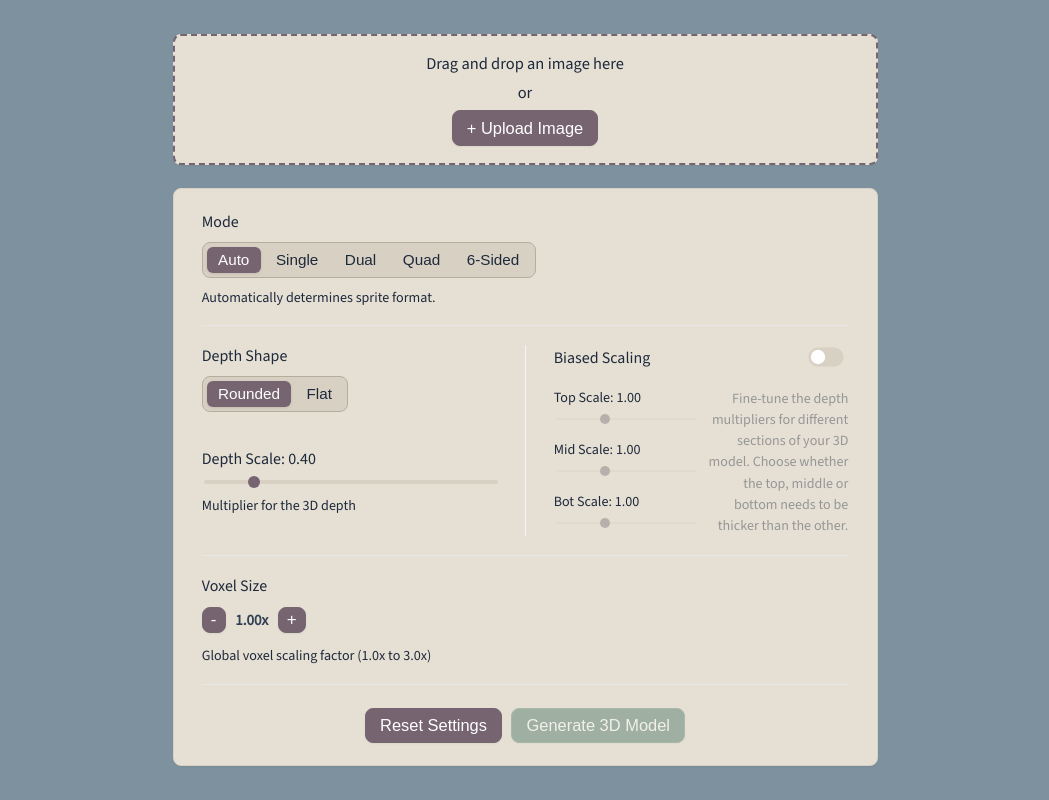
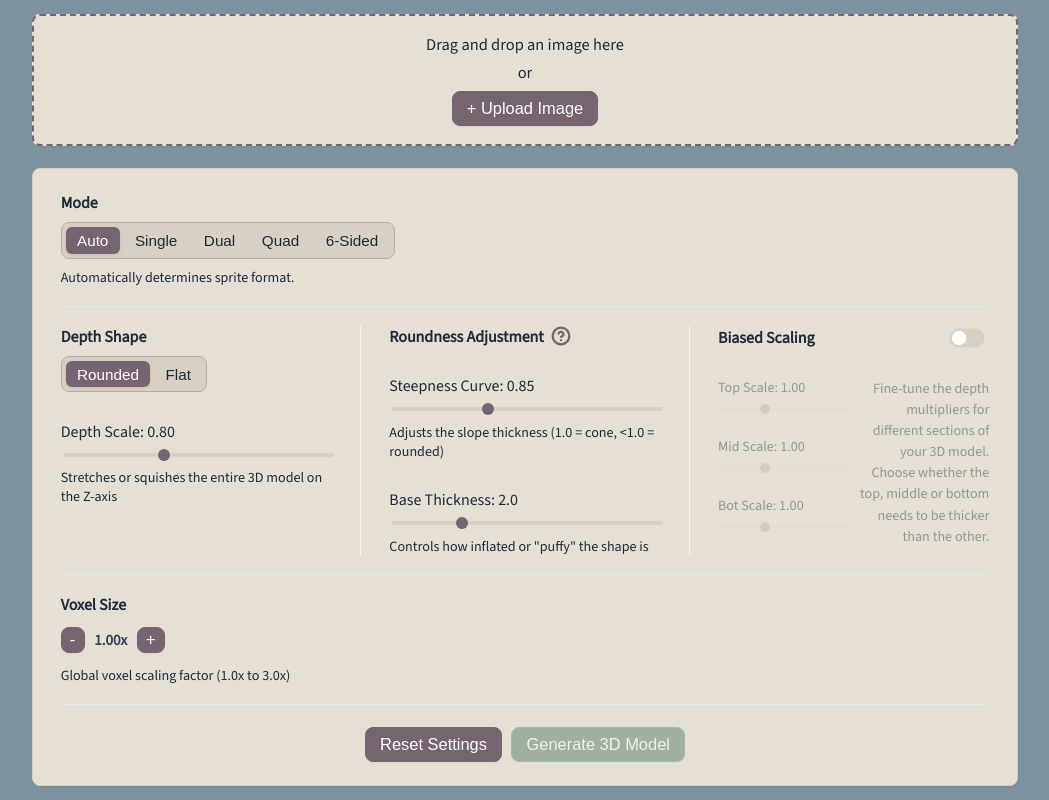
Before and after one commit to GazPrash/2d-to-3d-voxelizer, a React (Vite) app in the folder frontend/: page / in a window 1280 px wide. Shown: the whole page, without its empty margins (115-1164 px from the left). Built offline with nearby package versions, Linux system fonts and the light colour scheme.

Commit message:
added roundness sliders to the frontend

```diff
--- a/frontend/src/App.css
+++ b/frontend/src/App.css
@@ -22,7 +22,7 @@
 
 .content-wrapper {
     width: 100%;
-    max-width: 37.5rem;
+    max-width: 52.5rem;
     margin: 0 auto;
     display: flex;
     flex-direction: column;
@@ -32,7 +32,7 @@
 /* DROP ZONE */
 .drop-zone {
     width: 100%;
-    max-width: 37.5rem;
+    max-width: 52.5rem;
     margin: 0 auto;
     height: 7rem;
     border: 2px dashed #766471;
@@ -500,3 +500,48 @@ input:disabled + .switch-slider {
 .custom-checkbox:hover {
     border-color: #1e293b;
 }
+
+/* Tooltip */
+.tooltip-container {
+    position: relative;
+    display: inline-flex;
+    align-items: center;
+}
+
+.tooltip-container .tooltip-text {
+    visibility: hidden;
+    width: 220px;
+    background-color: #334155;
+    color: #fff;
+    text-align: center;
+    border-radius: 6px;
+    padding: 8px;
+    position: absolute;
+    z-index: 10;
+    bottom: 125%;
+    left: 50%;
+    margin-left: -110px;
+    opacity: 0;
+    transition: opacity 0.3s;
+    font-size: 0.75rem;
+    font-weight: 400;
+    pointer-events: none;
+    box-shadow: 0 4px 6px -1px rgba(0, 0, 0, 0.1);
+    line-height: 1.4;
+}
+
+.tooltip-container .tooltip-text::after {
+    content: "";
+    position: absolute;
+    top: 100%;
+    left: 50%;
+    margin-left: -5px;
+    border-width: 5px;
+    border-style: solid;
+    border-color: #334155 transparent transparent transparent;
+}
+
+.tooltip-container:hover .tooltip-text {
+    visibility: visible;
+    opacity: 1;
+}
--- a/frontend/src/App.tsx
+++ b/frontend/src/App.tsx
@@ -19,9 +19,11 @@ function App() {
   const [biasedScaleTop, setBiasedScaleTop] = useState(1.0);
   const [biasedScaleMiddle, setBiasedScaleMiddle] = useState(1.0);
   const [biasedScaleBottom, setBiasedScaleBottom] = useState(1.0);
-  const [depthScale, setDepthScale] = useState(0.4);
+  const [depthScale, setDepthScale] = useState(0.8);
   const [flatDepth, setFlatDepth] = useState(5.0);
   const [voxelScale, setVoxelScale] = useState(1.0);
+  const [capsulePower, setCapsulePower] = useState(0.85);
+  const [baseThickness, setBaseThickness] = useState(2.0);
   const [showCancel, setShowCancel] = useState(false);
 
   useEffect(() => {
@@ -110,7 +112,9 @@ function App() {
       depthScale: depthScale,
       flatDepth: flatDepth,
       linearity: true,
-      voxelScale: voxelScale
+      voxelScale: voxelScale,
+      capsulePower: capsulePower,
+      baseThickness: baseThickness
     };
 
     if (!filePath) {
@@ -213,7 +217,7 @@ function App() {
           <div className="settings-section">
             {/* Mode Selection */}
             <div className="setting-group full-width">
-              <label>Mode</label>
+              <label style={{ fontWeight: 600 }}>Mode</label>
               <div className="segmented-control">
                 {[
                   { id: 'auto', label: 'Auto' },
@@ -265,11 +269,11 @@ function App() {
           </div>
 
           <div className="settings-section">
-            <div className="setting-row">
+            <div className="setting-row" style={{ flexWrap: 'nowrap' }}>
               {/* LEFT COLUMN: Shape & Depth */}
-              <div style={{ display: 'flex', flexDirection: 'column', gap: '0.8rem', flex: 1 }}>
-                <div className="setting-group">
-                  <label>Depth Shape</label>
+              <div style={{ display: 'flex', flexDirection: 'column', gap: '1.5rem', flex: 1 }}>
+                <div className="setting-group" style={{ flex: 'none' }}>
+                  <label style={{ fontWeight: 600 }}>Depth Shape</label>
                   <div className="segmented-control">
                     {['Rounded', 'Flat'].map((s) => (
                       <button
@@ -293,7 +297,7 @@ function App() {
                 </div>
 
                 {shape !== 'flat' && (
-                  <div className="setting-group">
+                  <div className="setting-group" style={{ flex: 'none' }}>
                     <label>Depth Scale: {depthScale.toFixed(2)}</label>
                     <input
                       type="range"
@@ -302,12 +306,12 @@ function App() {
                       value={depthScale}
                       onChange={(e) => setDepthScale(parseFloat(e.target.value))}
                     />
-                    <p className="help-text">Multiplier for the 3D depth</p>
+                    <p className="help-text">Stretches or squishes the entire 3D model on the Z-axis</p>
                   </div>
                 )}
 
                 {shape === 'flat' && (
-                  <div className="setting-group">
+                  <div className="setting-group" style={{ flex: 'none' }}>
                     <label>Flat Depth: {flatDepth.toFixed(1)}</label>
                     <input
                       type="range"
@@ -322,10 +326,49 @@ function App() {
                 )}
               </div>
 
+              {/* MIDDLE COLUMN: Roundness Adjustment */}
+              <div style={{ display: 'flex', flexDirection: 'column', gap: '1.5rem', flex: 1, borderLeft: '1px solid #f1f5f9', paddingLeft: '1.5rem' }}>
+                <div className="setting-group" style={{ flex: 'none', flexDirection: 'row', alignItems: 'center', gap: '0.4rem' }}>
+                  <label style={{ fontWeight: 600 }}>Roundness Adjustment</label>
+                  <div className="tooltip-container">
+                    <svg width="20" height="20" viewBox="0 0 24 24" fill="none" stroke="#766471" strokeWidth="2.75" strokeLinecap="round" strokeLinejoin="round" style={{ cursor: 'help' }}>
+                      <circle cx="12" cy="12" r="10"></circle>
+                      <path d="M9.09 9a3 3 0 0 1 5.83 1c0 2-3 3-3 3"></path>
+                      <line x1="12" y1="17" x2="12.01" y2="17"></line>
+                    </svg>
+                    <span className="tooltip-text">Use these settings along with the Depth Scale to control the core curvature of your model. Trial and Error is recommended.</span>
+                  </div>
+                </div>
+                <div className="setting-group" style={{ opacity: shape === 'flat' ? 0.4 : 1, flex: 'none' }}>
+                  <label>Steepness Curve: {capsulePower.toFixed(2)}</label>
+                  <input
+                    type="range"
+                    className="range-slider"
+                    min="0.5" max="1.5" step="0.05"
+                    value={capsulePower}
+                    onChange={(e) => setCapsulePower(parseFloat(e.target.value))}
+                    disabled={shape === 'flat'}
+                  />
+                  <p className="help-text">Adjusts the slope thickness (1.0 = cone, &lt;1.0 = rounded)</p>
+                </div>
+                <div className="setting-group" style={{ opacity: shape === 'flat' ? 0.4 : 1, flex: 'none' }}>
+                  <label>Base Thickness: {baseThickness.toFixed(1)}</label>
+                  <input
+                    type="range"
+                    className="range-slider"
+                    min="1.0" max="5.0" step="0.1"
+                    value={baseThickness}
+                    onChange={(e) => setBaseThickness(parseFloat(e.target.value))}
+                    disabled={shape === 'flat'}
+                  />
+                  <p className="help-text">Controls how inflated or "puffy" the shape is</p>
+                </div>
+              </div>
+
               {/* RIGHT COLUMN: Biased Scaling */}
               <div style={{ display: 'flex', flexDirection: 'column', flex: 1, borderLeft: '1px solid #f1f5f9', paddingLeft: '1.5rem' }}>
-                <div className="setting-group" style={{ flexDirection: 'row', alignItems: 'center', justifyContent: 'space-between', marginBottom: '1rem', flex: 'none' }}>
-                  <label style={{ margin: 0 }}>Biased Scaling</label>
+                <div className="setting-group" style={{ flexDirection: 'row', alignItems: 'center', justifyContent: 'space-between', marginBottom: '1.5rem', flex: 'none' }}>
+                  <label style={{ margin: 0, fontWeight: 600 }}>Biased Scaling</label>
                   <label className="switch-wrapper" style={{ transform: 'scale(0.8)' }}>
                     <input
                       type="checkbox"
@@ -339,7 +382,7 @@ function App() {
 
                 <div style={{ display: 'flex', flexDirection: 'row', gap: '0.6rem' }}>
                   {/* Sliders */}
-                  <div style={{ display: 'flex', flexDirection: 'column', gap: '0.4rem', flex: 1 }}>
+                  <div style={{ display: 'flex', flexDirection: 'column', gap: '0.4rem', flex: 1, opacity: (!biasedScalingEnabled || shape !== 'rounded') ? 0.4 : 1 }}>
                     <div className="setting-group small-ui">
                       <label>Top Scale: {biasedScaleTop.toFixed(2)}</label>
                       <input type="range" className="range-slider small-slider" min="0.0" max="3.0" step="0.1"
@@ -375,7 +418,7 @@ function App() {
           <div className="settings-section">
             {/* Voxel Size */}
             <div className="setting-group full-width">
-              <label>Voxel Size</label>
+              <label style={{ fontWeight: 600 }}>Voxel Size</label>
               <div style={{ display: 'flex', alignItems: 'center', gap: '8px', marginTop: '2px' }}>
                 <button
                   className="btn-small-rounded"
@@ -409,6 +452,8 @@ function App() {
                 setDepthScale(0.4);
                 setFlatDepth(5.0);
                 setVoxelScale(1.0);
+                setCapsulePower(0.85);
+                setBaseThickness(2.5);
               }}
             >
               Reset Settings
```
